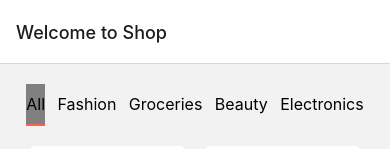
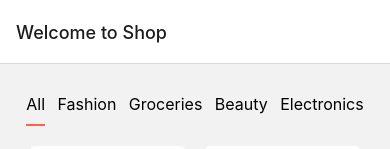
Before and after one commit to Dtblaze02/ecommerce_1, a React Native app: screen /Home in a window 390 px wide. Shown: the top 149 px of the page. Built offline with nearby package versions, Linux system fonts and the light colour scheme.

Commit message:
Update style.js

```diff
--- a/src/screens/home/style.js
+++ b/src/screens/home/style.js
@@ -17,7 +17,6 @@ export const styles = StyleSheet.create({
     borderBottomWidth: 2,
     borderColor: 'tomato',
     color: 'white',
-    backgroundColor: 'grey',
   },
   tabText: {
     fontSize: 16,
@@ -53,7 +52,4 @@ export const styles = StyleSheet.create({
     fontSize: 14,
     color: 'gray',
   },
-
-
-
 });
```
